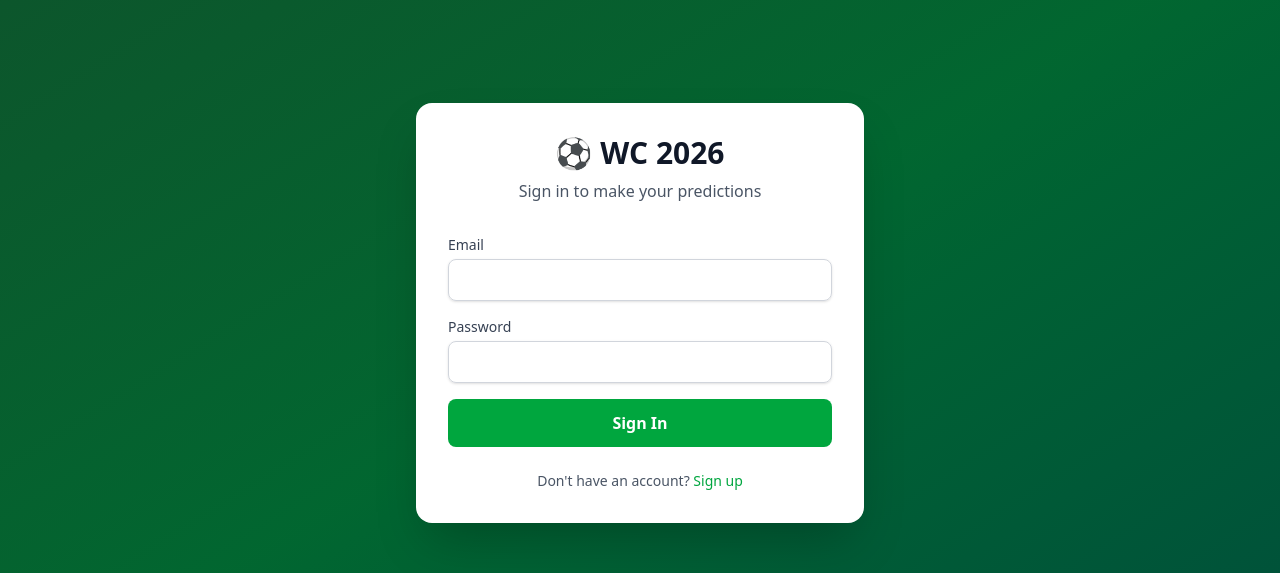
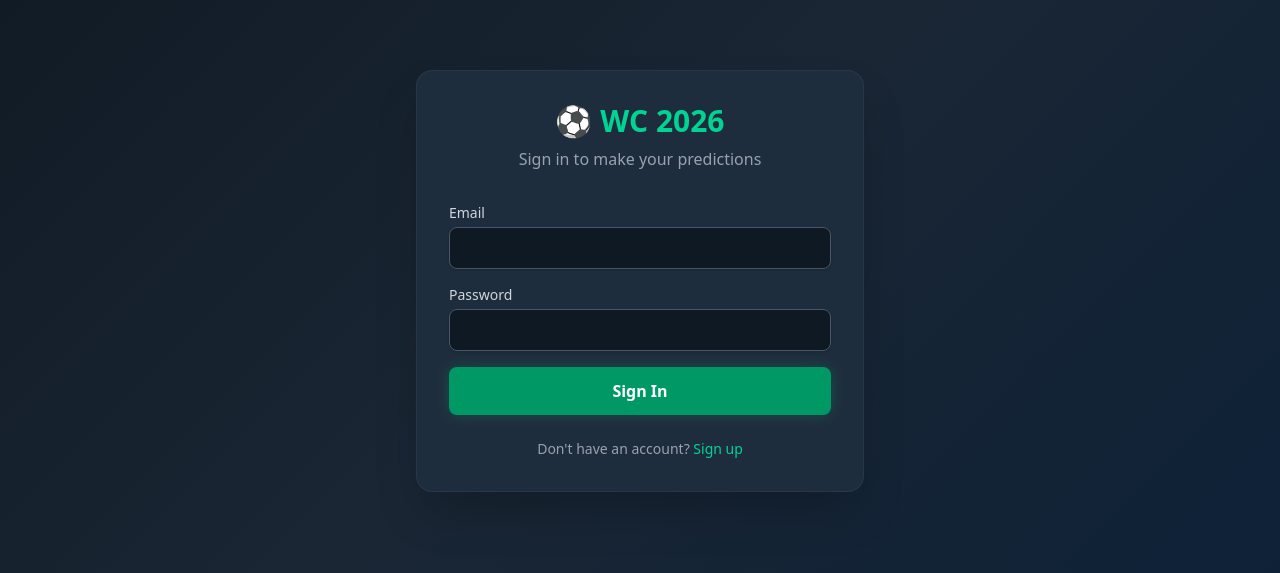
Before and after one commit to drowlands60/wc2026, a Next.js app: page /login in a window 1280 px wide. Shown: the part 152-725 px from the top of the page. Built offline with nearby package versions, Linux system fonts and the light colour scheme; no server answers.

Commit message:
Restyle login page to match dark theme

```diff
--- a/src/app/login/page.tsx
+++ b/src/app/login/page.tsx
@@ -33,16 +33,16 @@ export default function LoginPage() {
   }
 
   return (
-    <div className="min-h-screen flex items-center justify-center bg-gradient-to-br from-green-900 via-green-800 to-emerald-900">
-      <div className="w-full max-w-md p-8 bg-white rounded-2xl shadow-2xl">
+    <div className="min-h-[calc(100vh-4rem)] flex items-center justify-center px-4">
+      <div className="w-full max-w-md p-8 bg-[#1e2d3d] rounded-2xl shadow-2xl border border-gray-700/50">
         <div className="text-center mb-8">
-          <h1 className="text-3xl font-bold text-gray-900">⚽ WC 2026</h1>
-          <p className="text-gray-600 mt-2">Sign in to make your predictions</p>
+          <h1 className="text-3xl font-bold text-emerald-400">⚽ WC 2026</h1>
+          <p className="text-gray-400 mt-2">Sign in to make your predictions</p>
         </div>
 
         <form onSubmit={handleLogin} className="space-y-4">
           <div>
-            <label htmlFor="email" className="block text-sm font-medium text-gray-700">
+            <label htmlFor="email" className="block text-sm font-medium text-gray-300">
               Email
             </label>
             <input
@@ -51,12 +51,12 @@ export default function LoginPage() {
               value={email}
               onChange={(e) => setEmail(e.target.value)}
               required
-              className="mt-1 block w-full rounded-lg border border-gray-300 px-3 py-2 shadow-sm focus:border-green-500 focus:outline-none focus:ring-1 focus:ring-green-500"
+              className="mt-1 block w-full rounded-lg border border-gray-600 bg-[#0f1923] text-white px-3 py-2 shadow-sm focus:border-emerald-400 focus:outline-none focus:ring-1 focus:ring-emerald-400"
             />
           </div>
 
           <div>
-            <label htmlFor="password" className="block text-sm font-medium text-gray-700">
+            <label htmlFor="password" className="block text-sm font-medium text-gray-300">
               Password
             </label>
             <input
@@ -65,26 +65,26 @@ export default function LoginPage() {
               value={password}
               onChange={(e) => setPassword(e.target.value)}
               required
-              className="mt-1 block w-full rounded-lg border border-gray-300 px-3 py-2 shadow-sm focus:border-green-500 focus:outline-none focus:ring-1 focus:ring-green-500"
+              className="mt-1 block w-full rounded-lg border border-gray-600 bg-[#0f1923] text-white px-3 py-2 shadow-sm focus:border-emerald-400 focus:outline-none focus:ring-1 focus:ring-emerald-400"
             />
           </div>
 
           {error && (
-            <p className="text-sm text-red-600 bg-red-50 p-3 rounded-lg">{error}</p>
+            <p className="text-sm text-red-400 bg-red-500/10 border border-red-500/20 p-3 rounded-lg">{error}</p>
           )}
 
           <button
             type="submit"
             disabled={loading}
-            className="w-full py-3 px-4 bg-green-600 text-white font-semibold rounded-lg hover:bg-green-700 focus:outline-none focus:ring-2 focus:ring-green-500 focus:ring-offset-2 disabled:opacity-50 disabled:cursor-not-allowed transition-colors"
+            className="w-full py-3 px-4 bg-emerald-600 text-white font-semibold rounded-lg hover:bg-emerald-500 focus:outline-none focus:ring-2 focus:ring-emerald-400 focus:ring-offset-2 focus:ring-offset-[#1e2d3d] disabled:opacity-50 disabled:cursor-not-allowed transition-colors shadow-[0_0_15px_rgba(0,230,118,0.2)]"
           >
             {loading ? "Signing in..." : "Sign In"}
           </button>
         </form>
 
-        <p className="mt-6 text-center text-sm text-gray-600">
+        <p className="mt-6 text-center text-sm text-gray-400">
           Don&apos;t have an account?{" "}
-          <Link href="/signup" className="text-green-600 hover:text-green-700 font-medium">
+          <Link href="/signup" className="text-emerald-400 hover:text-emerald-300 font-medium">
             Sign up
           </Link>
         </p>
```
